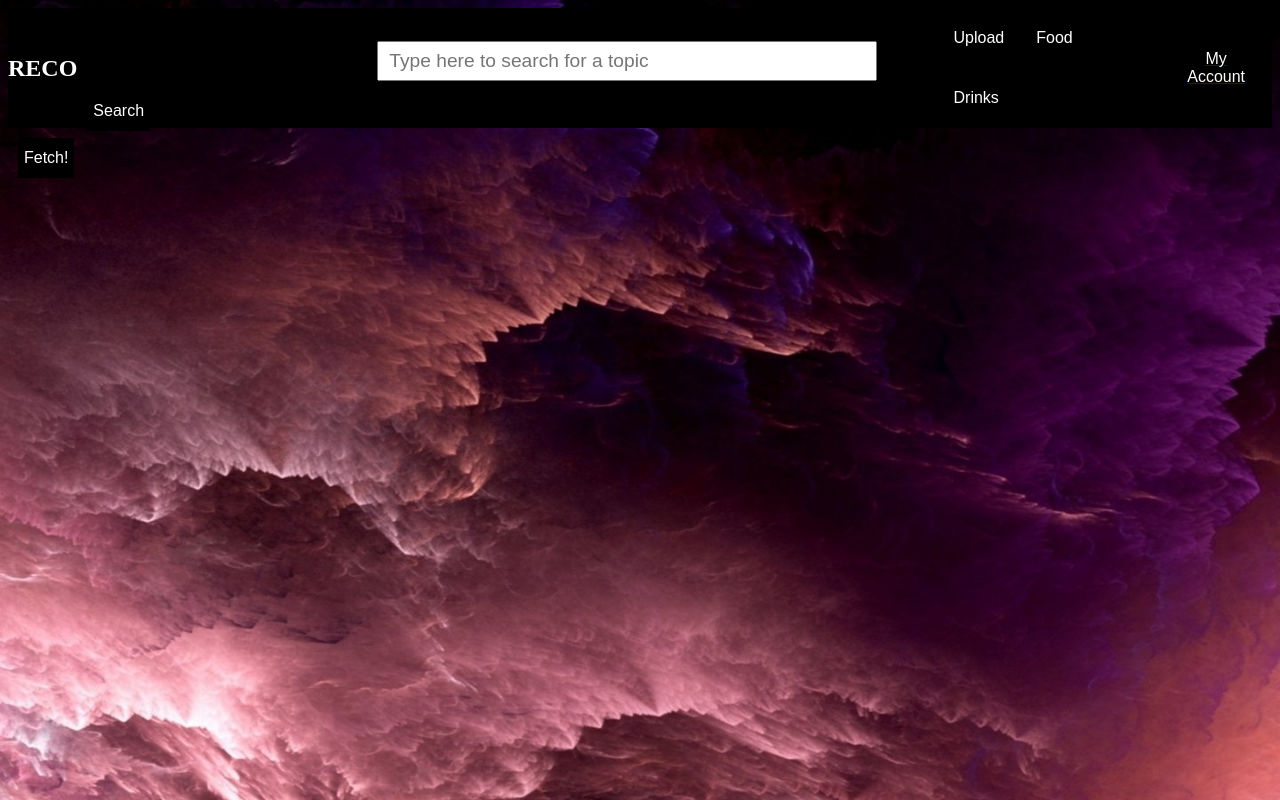
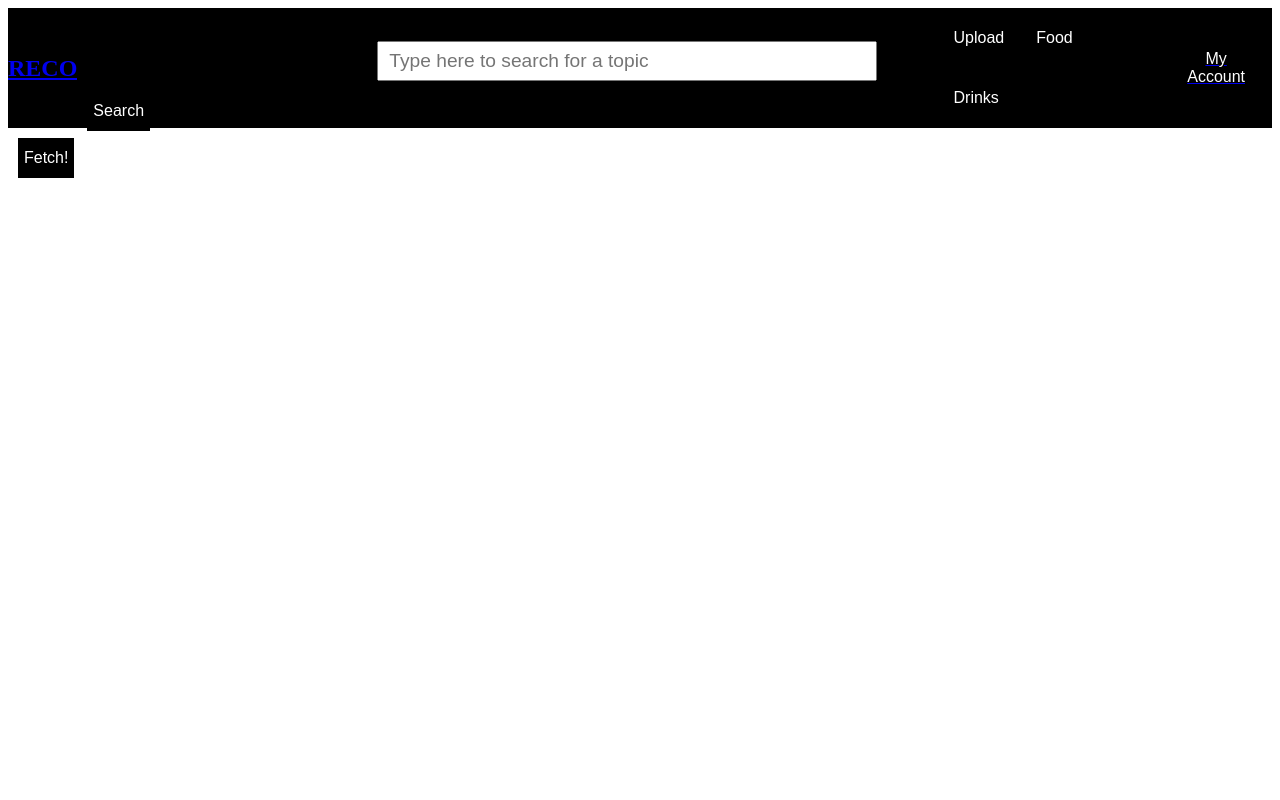
Before and after one commit to yunqiu21/reco, a React (Create React App) app in the folder frontend/: page / in a window 1280 px wide. Built offline with nearby package versions, Linux system fonts and the light colour scheme; a web font is replaced by a local one.

Commit message:
basic implemnetation of router. Moved the main structure from Home.js to a new App.js and implmented router in App.js

```diff
--- /dev/null
+++ b/frontend/src/App.js
@@ -0,0 +1,37 @@
+import React from 'react';
+import {
+  BrowserRouter as Router,
+  Switch,
+  Route,
+  Link
+} from "react-router-dom";
+
+import Home from "./Home"
+import User from "./Components/User"
+import Navbar from './Components/Navbar'
+import PostList from './Components/PostList';
+import SearchBox from './Components/Searchbox'
+
+function App(){
+  return(
+    <Router>
+      <div className="App">
+        <nav>
+          <Link to = "/"><h1>RECO</h1></Link>
+          <SearchBox handleSearch={() => this.handleSearch()} />
+          <Navbar />
+          <Link to = "/user" ><button className="button">
+              My Account
+            </button>
+          </Link>
+        </nav>
+        <Switch>
+          <Route path="/" exact component={Home} />
+          <Route path="/user" component={User} />
+        </Switch>
+      </div>
+    </Router>
+  );
+}
+
+export default App;
--- a/frontend/src/Components/navigation.js
+++ b/frontend/src/Components/User.js
@@ -1,9 +1,9 @@
 import React from "react";
 
-function Navigation(props){
+function User(props){
   return(
     <h1> Eric Rules!</h1>
   );
 }
 
-export default Navigation;
+export default User;
--- a/frontend/src/Home.js
+++ b/frontend/src/Home.js
@@ -2,17 +2,8 @@ import React from 'react';
 import './Home.css';
 // import sample from './sample.jpg';
 // import Post from './Components/Post'
-import Navbar from './Components/Navbar'
 import PostList from './Components/PostList';
-import SearchBox from './Components/Searchbox'
-import Navigation from './Components/navigation'
 import axios from "axios";
-import {
-  BrowserRouter as Router,
-  Switch,
-  Route,
-  Link
-} from "react-router-dom";
 
 class Home extends React.Component {
   constructor(props) {
@@ -78,28 +69,11 @@ class Home extends React.Component {
 
   render() {
     return (
-      <Router>
         <div>
-          <nav>
-            <h1>RECO</h1>
-            <SearchBox handleSearch={() => this.handleSearch()} />
-            <Navbar />
-            <Link to="/navigation">
-              <button className="button">
-                My Account
-              </button>
-            </Link>
-          </nav>
-
           <PostList handleFetch={() => this.handleFetch()}
             handleLike={(i) => this.handleLike(i)}
             postArr={this.state.postArr} />
-
-          <Switch>
-            <Route path="/navigation" Component={Navigation}/>
-          </Switch>
         </div>
-      </Router>
     );
   }
 }
--- a/frontend/src/index.css
+++ b/frontend/src/index.css
@@ -1,5 +1,5 @@
 html{
-  background-image: url(./images/background2.jpg);
+  /*background-image: url(./images/background2.jpg);*/
   background-size: cover;
 }
 
--- a/frontend/src/index.js
+++ b/frontend/src/index.js
@@ -2,10 +2,10 @@ import React from 'react';
 import ReactDOM from 'react-dom';
 import './index.css';
 import Home from './Home';
-
+import App from './App'
 ReactDOM.render(
   <React.StrictMode>
-    <Home />
+    <App />
   </React.StrictMode>,
   document.getElementById('root')
 );
```
Also changed, not shown: 1 other file (tests, documents, lock files or other folders).
